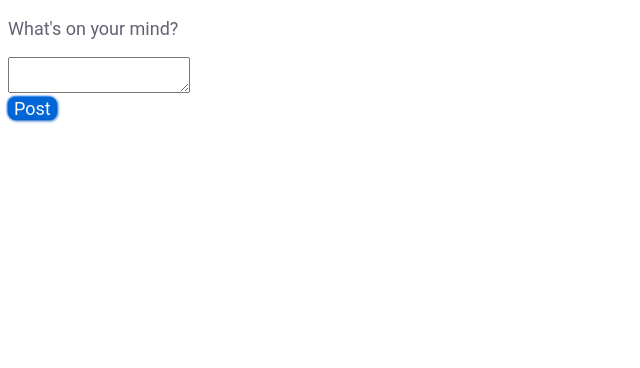
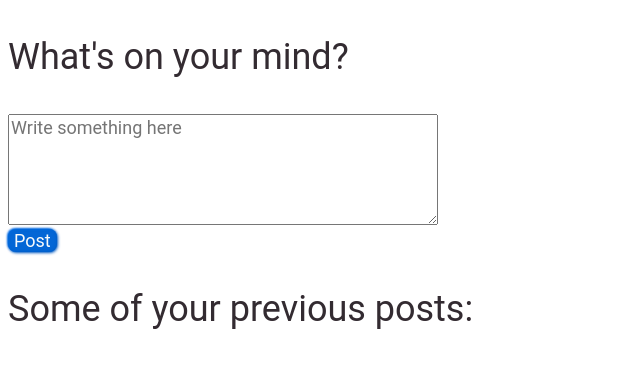
Before and after one commit to jacob-macleod/Chirpr-Social-Network, a Flask app: template templates/index.html in a window 1280 px wide. Shown: the top 368 px of the page, without its empty margins (0-640 px from the left). Run offline with Flask 2, Linux system fonts and the light colour scheme; the template is opened without the code that fills it: most values are stand-ins (such as "Sample title", 1, 10 or a date in 2020).

Commit message:
Added past post viewing feature on creae post page

```diff
--- a/main.py
+++ b/main.py
@@ -15,21 +15,58 @@ posts = database["posts"]
 login_data = database["login_data"]
 
 
+#Clumsily-named but self-explanitory
+def find_whether_cookies_or_parameters_store_username () :
+    global username
+
+    if request.cookies.get("username") != None or request.cookies.get("username") != "":
+        return "cookies"
+    elif username != "" :
+        return "variables"
+    else :
+        return None
+
 @app.route("/")
 def index():
     global username
+    if username == "" and request.cookies.get("username") != None or request.cookies.get("username") != "":
+        username = request.cookies.get("username")
+
 
     post_contents = request.cookies.get("post")
+
+    #print (posts.find_one({"username":{"$eq":request.cookies.get("username")}}).get("username"))
+    print (find_whether_cookies_or_parameters_store_username())
+
+    #Save all the posts a user has made to an array and if needed, saves new posts to an array
+    user_posts = []
+    if find_whether_cookies_or_parameters_store_username() == "cookies" :
+        if post_contents != "%NoneValue%" :
+            post_data = {"username":request.cookies.get("username"), "post":post_contents}
+            posts.insert_one(post_data)
+
+    elif find_whether_cookies_or_parameters_store_username() == "variables" :
+        if post_contents != "%NoneValue%" :
+            post_data = {"username":username, "post":post_contents}
+            posts.insert_one(post_data)
+
+
+    #Save all posts user has made to an array
+    #Check for null values before actually defining user_posts
+    try :
+        for x in posts.find({"username":{"$eq":username}}, {"_id":0}) :
+            user_posts.append(x.get("post"))
+    except :
+        user_posts = ["Please enter a post to view them!"]
+
+
+
     #If the user is not logged in
     if request.cookies.get("username") == None or request.cookies.get("username") == "" and username == "":
         return render_template("login.html", username=username)
     else :
-        return render_template("index.html", username=username)
-
-    if post_contents != "%NoneValue%" :
-        post_data = {"username":"Jacob", "post":post_contents}
-        posts.insert(post_data)
-    return render_template("index.html", username=username)
+        return render_template("index.html", username=username, user_posts=user_posts)
+    return render_template("index.html", username=username, user_posts=user_posts)
 
 
 
--- a/templates/index.html
+++ b/templates/index.html
@@ -6,19 +6,31 @@
 <head>
 </head>
 <body>
-<p class="description">What's on your mind?</p>
-<textarea id = "text_box"></textarea>
+<p class="header">What's on your mind?</p>
+<textarea cols="40" rows = "5" id="text_box" class="post_input" placeholder="Write something here"></textarea>
 <br>
-<button class="button" onclick="post()">Post</button>
+<button class="button" onclick="post_thingamijigy()">Post</button>
+<p class="header">Some of your previous posts:</p>
+<div id ="old_posts_body"></div>
 </body>
 <script>
     document.cookie="post=%NoneValue%"
     document.cookie="username={{username}}"
-    console.log("{{ username }}")
+    user_posts = {{ user_posts|tojson }}
+
+    //For each of the items in user_posts, create a paragraph with the data of user_posts[i]
+    for (i=0;i<user_posts.length;i++) {
+      var post = document.createElement("p")
+      post.setAttribute("style", "border: 1px solid #9F9399;padding-top:5px;padding-bottom:5px;padding-left:5px;border-radius:8px;")
+      post.setAttribute("class", "description")
+      post.innerHTML = user_posts[i]
+
+      posts_body = document.getElementById("old_posts_body")
+      posts_body.appendChild(post)
+    }
 
 
-
-    function post() {
+    function post_thingamijigy () {
         textarea = document.getElementById("text_box").value
         console.log(textarea)
         document.cookie="post="+textarea
@@ -30,6 +42,16 @@
 <style>
     body {
     background: #FFFFFF;
+  }
+
+  .post_input {
+    font-family: Roboto;
+    font-style: normal;
+    font-weight: normal;
+    font-size: 18px;
+    line-height: 21px;
+
+    color: #666172;
   }
 
   .button {
```
